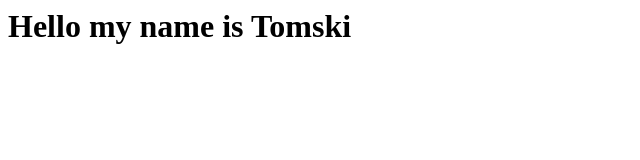
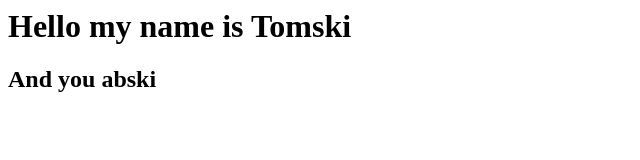
Before and after one commit to Tweber663/nauka-gita-2, a plain HTML site: page index.html in a window 1280 px wide. Shown: the whole page, without its empty margins (0-640 px from the left). Drawn offline with Linux system fonts and the light colour scheme.

Commit message:
Update title 2 index.html

```diff
--- a/index.html
+++ b/index.html
@@ -1 +1,2 @@
 <h1> Hello my name is Tomski</h1>
+<h2> And you abski</h2>
```
